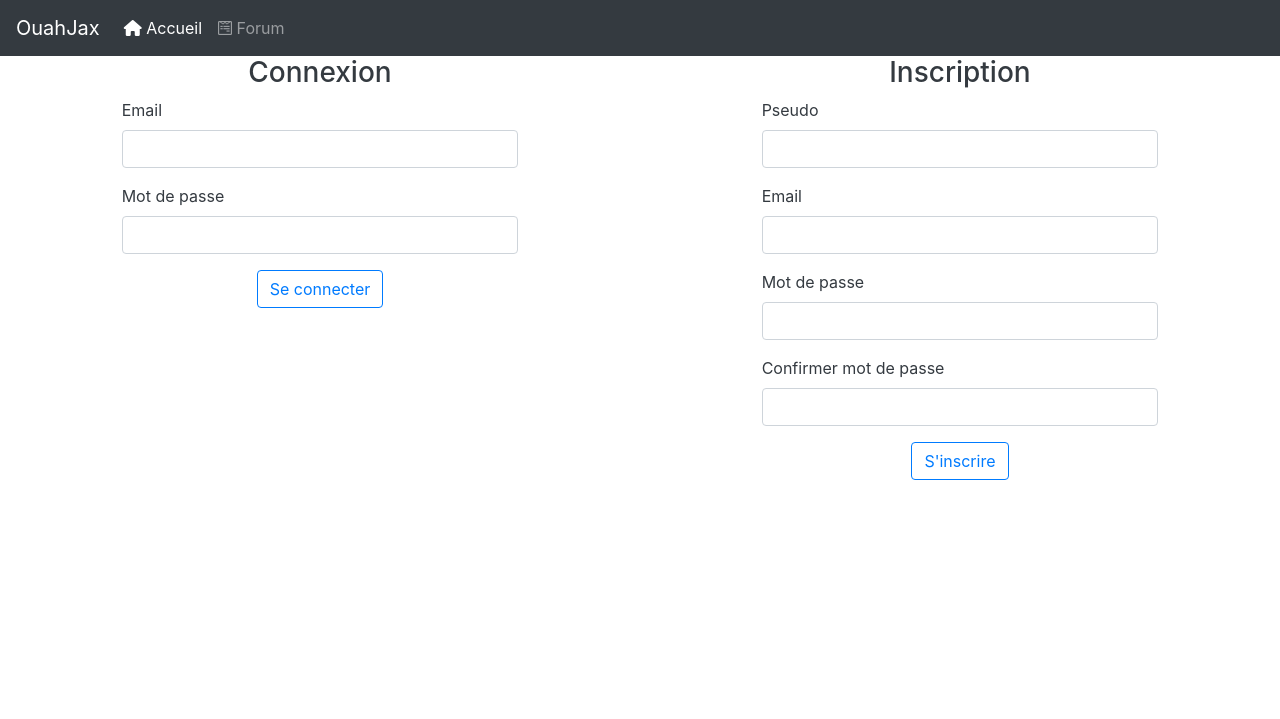
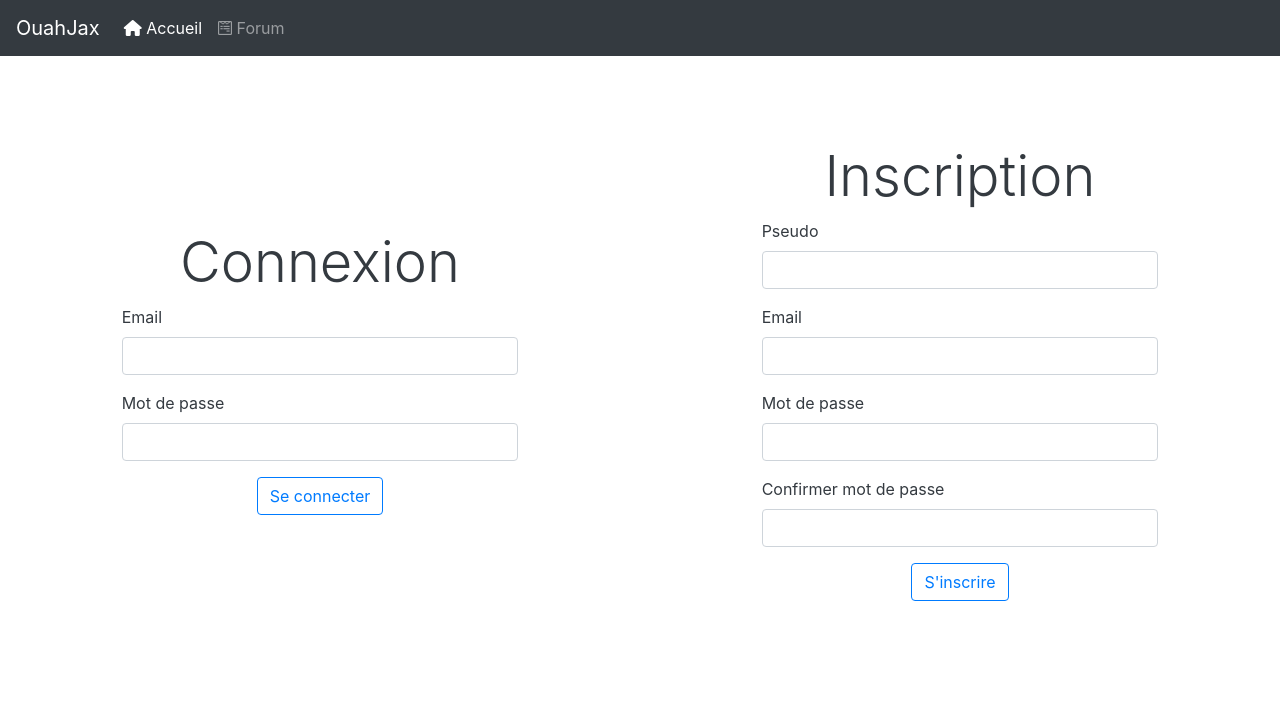
Before and after one commit to Vilquid/AJAX, a PHP site: page /php/login.php in a window 1280 px wide. Shown: the top 719 px of the page. Run offline with PHP 8.4, Linux system fonts and the light colour scheme; some libraries are stand-ins or nearby versions.

Commit message:
centrage vertical

```diff
--- /dev/null
+++ b/css/login.css
@@ -0,0 +1,4 @@
+
+html, body{
+    height: 90%;
+}
--- a/php/login.php
+++ b/php/login.php
@@ -5,16 +5,15 @@
     <meta charset="UTF-8">
     <meta name="viewport" content="width=device-width, initial-scale=1.0">
     <link href="/AJAX/bootstrap/css/bootstrap.min.css" rel="stylesheet">
+    <link href="/AJAX/css/login.css" rel="stylesheet">
     <title>Connexion / Inscription</title>
 </head>
 
 <body>
-
     <nav class="navbar navbar-expand-sm navbar-dark bg-dark">
         <a class=" navbar-brand" href="index.html">OuahJax</a>
 
-        <button class="navbar-toggler" type="button" data-toggle="collapse" data-target="#navbarsExample03"
-            aria-controls="navbarsExample03" aria-expanded="false" aria-label="Toggle navigation">
+        <button class="navbar-toggler" type="button" data-toggle="collapse" data-target="#navbarsExample03" aria-controls="navbarsExample03" aria-expanded="false" aria-label="Toggle navigation">
             <span class="navbar-toggler-icon"></span>
         </button>
 
@@ -36,13 +35,13 @@
         </div>
     </nav>
 
-    <!-- formulaire connexion -->
-    <div class="container-fluid">
-        <div class="row row-col-6">
+    <div class="container-fluid h-100">
+        <!-- formulaire connexion -->
+        <div class="row row-col-6 h-100 align-items-center">
             <!-- connexion-->
             <div class="col-sm-0 col-md-2 col-lg-1"></div>
             <div class="col-sm-12 col-md-8 col-lg-4 text-dark">
-                <h3 class="h3 text-center">Connexion</h3>
+                <h3 class="display-4 text-center">Connexion</h3>
                 <form onSubmit="return false;">
                     <div class="form-group">
                         <label for="con-email">Email</label>
@@ -61,7 +60,7 @@
             <!-- inscription-->
             <div class="col-sm-0 col-md-2 col-lg-1"></div>
             <div class="col-sm-12 col-md-8 col-lg-4 text-dark">
-                <h3 class="h3 text-center">Inscription</h3>
+                <h3 class="display-4 text-center">Inscription</h3>
                 <form onSubmit="return false;">
                     <div class="form-group">
                         <label for="ins-pseudo">Pseudo</label>
@@ -88,11 +87,9 @@
         </div>
     </div>
 
-    <script src="https://code.jquery.com/jquery-3.5.1.slim.min.js"
-        integrity="sha384-DfXdz2htPH0lsSSs5nCTpuj/zy4C+OGpamoFVy38MVBnE+IbbVYUew+OrCXaRkfj" crossorigin="anonymous">
+    <script src="https://code.jquery.com/jquery-3.5.1.slim.min.js" integrity="sha384-DfXdz2htPH0lsSSs5nCTpuj/zy4C+OGpamoFVy38MVBnE+IbbVYUew+OrCXaRkfj" crossorigin="anonymous">
     </script>
-    <script src="https://cdn.jsdelivr.net/npm/popper.js@1.16.1/dist/umd/popper.min.js"
-        integrity="sha384-9/reFTGAW83EW2RDu2S0VKaIzap3H66lZH81PoYlFhbGU+6BZp6G7niu735Sk7lN" crossorigin="anonymous">
+    <script src="https://cdn.jsdelivr.net/npm/popper.js@1.16.1/dist/umd/popper.min.js" integrity="sha384-9/reFTGAW83EW2RDu2S0VKaIzap3H66lZH81PoYlFhbGU+6BZp6G7niu735Sk7lN" crossorigin="anonymous">
     </script>
     <script src="/AJAX/bootstrap/js/bootstrap.min.js"></script>
     <script src="https://kit.fontawesome.com/bb5c883aee.js" crossorigin="anonymous"></script>
```
